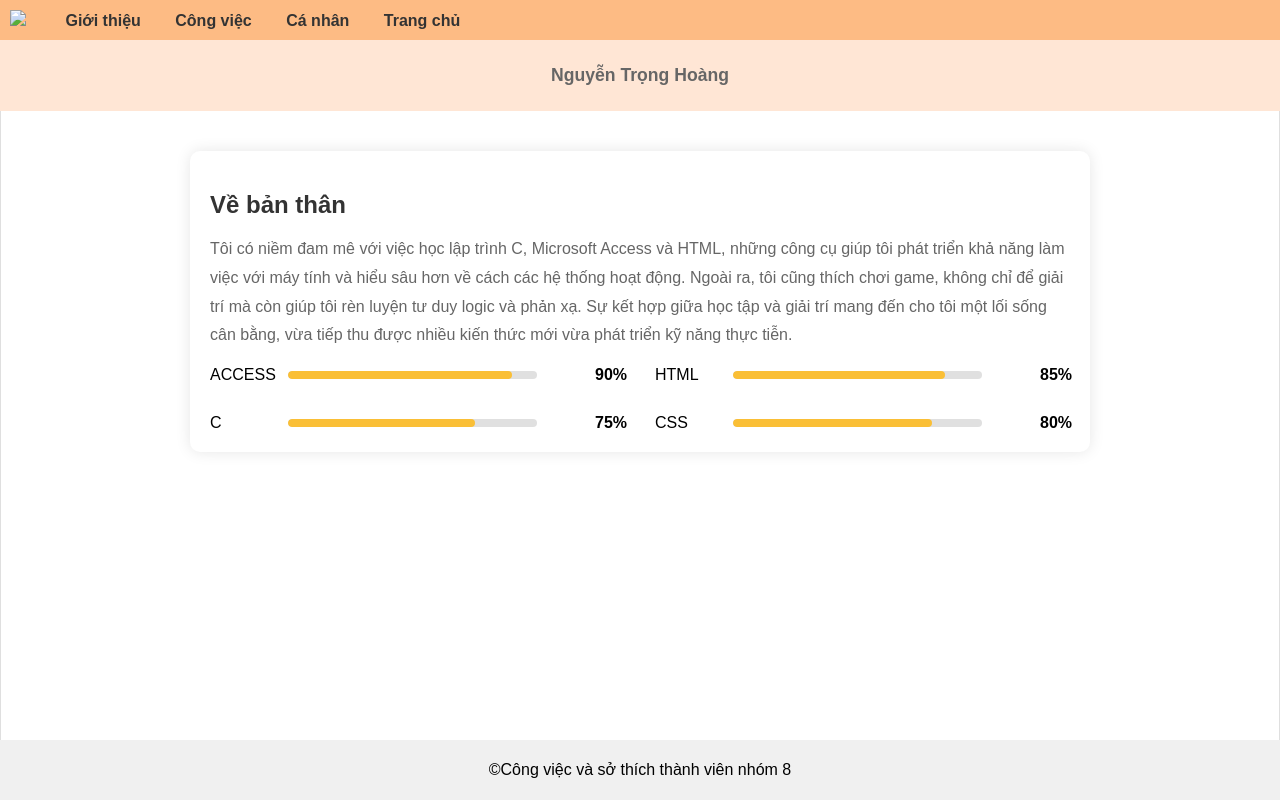
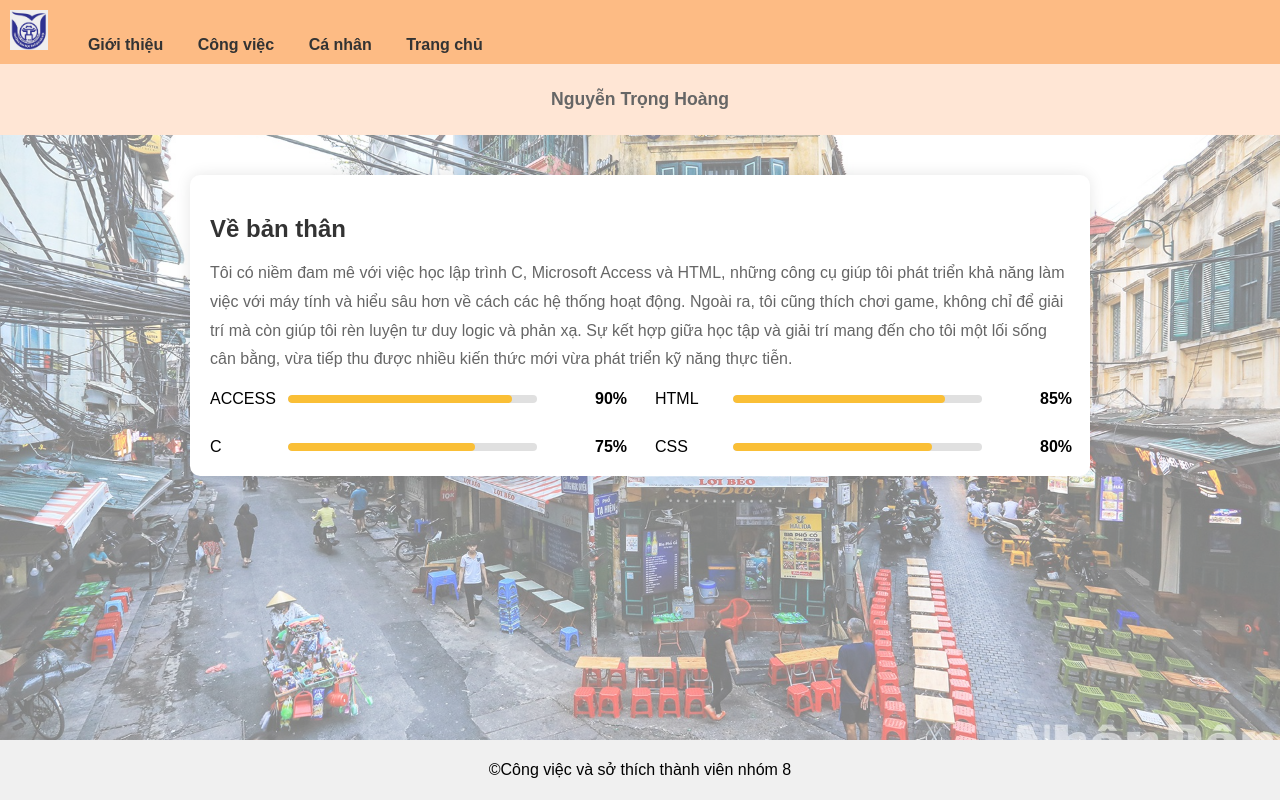
Before and after one commit to stayhome3977/Baitaplon, a plain HTML site: page tronghoang1.html in a window 1280 px wide. Drawn offline with Linux system fonts and the light colour scheme.

Commit message:
Update tronghoang1.html

```diff
--- a/tronghoang1.html
+++ b/tronghoang1.html
@@ -9,11 +9,11 @@
 </head>
 <body>
 
-    <img src="Ảnh/Hà nội.jpg" class ="background-image"></div>
+    <img src="Hà nội.jpg" class ="background-image"></div>
 
 <header>
     <div class="logo">
-        <img src="Ảnh/dhthudohanoi.jpg" height="40">
+        <img src="dhthudohanoi.jpg" height="40">
     </div>
     <nav>
         <a href="tronghoang.html">Giới thiệu</a>
```
